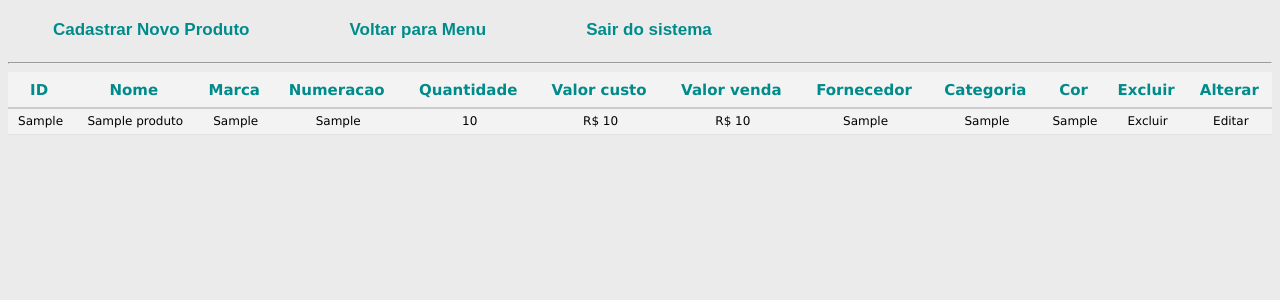
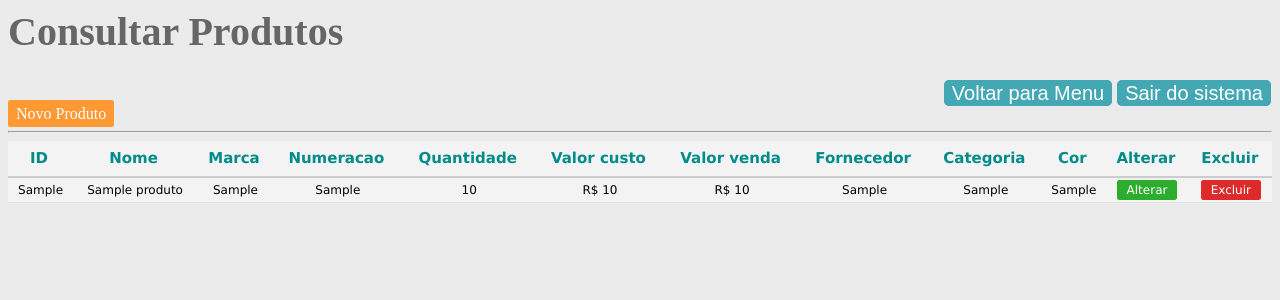
Before and after one commit to lucaskurata/TCC, a PHP site: page /PHP/consultandoProduto.php in a window 1280 px wide. Shown: the top 300 px of the page. Run offline with PHP 8.4, Linux system fonts and the light colour scheme; tables that the repository leaves empty or names only in its code hold one stand-in row (values such as "Sample post").

Commit message:
estilizando a pagina de consulta de produtos CRUD

```diff
--- a/CSS/formataTabelaCrud.css
+++ b/CSS/formataTabelaCrud.css
@@ -6,36 +6,47 @@ table {
 body{
     background-color: rgb(235, 235, 235);
 }
+
 a{
     text-align: right;
     text-decoration: none;
-    color: black;
-
+    color: white;
+    background-color: royalblue;
+    border: solid 1px black;
+    padding: 1px 7px;
+    margin-right: 1px;
+    border-radius: 3px;
+    border-color: royalblue;
 }
 
-button{
-	font-family: Arial, Helvetica, sans-serif;
-	font-size: 14px;
-	color: #ffffff;
-	padding: 9px 19px;
-	background: -webkit-gradient(
-		linear, left top, left bottom,
-		from(#008b8b),
-		to(#057852));
-	background: linear-gradient(
-		top,
-		#008b8b 0%,
-		#057852);
-	border-radius: 6px;
-	border: 2px solid #ffffff;
-	box-shadow:
-		0px 3px 11px rgba(128,125,128,0.7),
-		inset 0px 0px 1px rgba(255,255,255,1);
-	text-shadow:
-		0px -1px 0px rgba(000,000,000,0.2),
-		0px 1px 0px rgba(255,255,255,0.3);
+#excluir a{
+  text-align: right;
+  text-decoration: none;
+  color: white;
+  background-color: rgb(45, 173, 45);
+  border: solid 1px black;
+  padding: 2px 9px;
+  margin-right: 1px;
+  border-radius: 3px;
+  border-color:  rgb(45, 173, 45);
 }
 
+#editar a{
+  text-align: right;
+  text-decoration: none;
+  color: white;
+  background-color: rgb(221, 43, 43);
+  border: solid 1px;
+  padding: 2px 9px;
+  margin-right: 1px;
+  border-radius: 3px;
+  border-color: rgb(221, 43, 43);
+}
+
+h1{
+  color: #666;
+  font-size: 40px;
+}
 
 th{
     color: darkcyan;
@@ -72,140 +83,35 @@ tr:hover {
     cursor:pointer; color black;
 }
 
+.navbaresquerda{
+  text-align: center;
+  color: white;
+  border 1px solid;
+  padding: 4px 7px;
+  border-color:  rgb(255, 153, 51);
+  background-color:rgb(255, 153, 51);
+}
+
+#navbar {
+  text-align: right;
+}
 
 
-#menu-bar {
-  width: 95%;
-  margin: 0px 0px 0px 0px;
-  padding: 6px 6px 0px 0px;
-  height: 40px;
+
+#navbar a{
+  text-decoration: none;
+  font: 20px Arial, Verdana, Helvetica;
+  text-align: right;
+  padding: 1px 7px;
+  margin-right: 1px;
+  border: 1px solid #A1A1A1;
+  border-radius: 5px;
+  background-color: rgb(68, 167, 180);
+  color: white;
+  border-color:  rgb(68, 167, 180);
 }
-#menu-bar li {
-  margin: 0px 0px 6px 0px;
-  padding: 0px 35px 0px 25px;
-  float: left;
-  position: relative;
-  list-style: none;
+
+#navbar a:hover{
+  color: black;
+  border: 1px solid #666;
 }
-#menu-bar a {
-  font-weight: bold;
-  font-family: arial;
-  font-style: normal;
-  font-size: 17px;
-  color: darkcyan;
-  text-decoration: none;
-  text-align: block;
-  display: block;
-  padding: 6px 20px 6px 20px;
-  margin: 0;
-  margin-bottom: 6px;
-  border-radius: 0px;
-  -webkit-border-radius: 0px;
-  -moz-border-radius: 0px;
-}
-#menu-bar li ul li a {
-  margin: 0;
-}
-#menu-bar .active a, #menu-bar li:hover > a {
-  background: #0399D4;
-  background: linear-gradient(top,  #EBEBEB,  #A1A1A1);
-  background: -ms-linear-gradient(top,  #EBEBEB,  #A1A1A1);
-  background: -webkit-gradient(linear, left top, left bottom, from(#EBEBEB), to(#A1A1A1));
-  background: -moz-linear-gradient(top,  #EBEBEB,  #A1A1A1);
-  color: #444444;
-  -webkit-box-shadow: 0 1px 1px rgba(0, 0, 0, .2);
-  -moz-box-shadow: 0 1px 1px rgba(0, 0, 0, .2);
-  box-shadow: 0 1px 1px rgba(0, 0, 0, .2);
-  text-shadow: 0px 2px 3px #FFFFFF;
-}
-#menu-bar ul li:hover a, #menu-bar li:hover li a {
-  background: none;
-  border: none;
-  color: #666;
-  -box-shadow: none;
-  -webkit-box-shadow: none;
-  -moz-box-shadow: none;
-}
-#menu-bar ul a:hover {
-  background: #0399D4 !important;
-  background: linear-gradient(top,  #04ACEC,  #0186BA) !important;
-  background: -ms-linear-gradient(top,  #04ACEC,  #0186BA) !important;
-  background: -webkit-gradient(linear, left top, left bottom, from(#04ACEC), to(#0186BA)) !important;
-  background: -moz-linear-gradient(top,  #04ACEC,  #0186BA) !important;
-  color: #FFFFFF !important;
-  border-radius: 0;
-  -webkit-border-radius: 0;
-  -moz-border-radius: 0;
-  text-shadow: 2px 2px 3px #FFFFFF;
-}
-#menu-bar li:hover > ul {
-  display: block;
-}
-#menu-bar ul {
-  background: #DDDDDD;
-  background: linear-gradient(top,  #FFFFFF,  #CFCFCF);
-  background: -ms-linear-gradient(top,  #FFFFFF,  #CFCFCF);
-  background: -webkit-gradient(linear, left top, left bottom, from(#FFFFFF), to(#CFCFCF));
-  background: -moz-linear-gradient(top,  #FFFFFF,  #CFCFCF);
-  display: none;
-  margin: 0;
-  padding: 0;
-  width: 185px;
-  position: absolute;
-  top: 30px;
-  left: 0;
-  border: solid 1px #B4B4B4;
-  border-radius: 10px;
-  -webkit-border-radius: 10px;
-  -moz-border-radius: 10px;
-  -webkit-box-shadow: 2px 2px 3px #222222;
-  -moz-box-shadow: 2px 2px 3px #222222;
-  box-shadow: 2px 2px 3px #222222;
-}
-#menu-bar ul li {
-  float: none;
-  margin: 0;
-  padding: 0;
-}
-#menu-bar ul a {
-  padding:10px 0px 10px 15px;
-  color:#424242 !important;
-  font-size:12px;
-  font-style:normal;
-  font-family:arial;
-  font-weight: normal;
-  text-shadow: 2px 2px 3px #FFFFFF;
-}
-#menu-bar ul li:first-child > a {
-  border-top-left-radius: 10px;
-  -webkit-border-top-left-radius: 10px;
-  -moz-border-radius-topleft: 10px;
-  border-top-right-radius: 10px;
-  -webkit-border-top-right-radius: 10px;
-  -moz-border-radius-topright: 10px;
-}
-#menu-bar ul li:last-child > a {
-  border-bottom-left-radius: 10px;
-  -webkit-border-bottom-left-radius: 10px;
-  -moz-border-radius-bottomleft: 10px;
-  border-bottom-right-radius: 10px;
-  -webkit-border-bottom-right-radius: 10px;
-  -moz-border-radius-bottomright: 10px;
-}
-#menu-bar:after {
-  content: ".";
-  display: block;
-  clear: both;
-  visibility: hidden;
-  line-height: 0;
-  height: 0;
-}
-#menu-bar {
-  display: inline-block;
-}
-  html[xmlns] #menu-bar {
-  display: block;
-}
-* html #menu-bar {
-  height: 1%;
-}
--- a/HTML/cadastrarProduto.php
+++ b/HTML/cadastrarProduto.php
@@ -42,7 +42,7 @@ require "../PHP/funcoesProduto.php";
   <body>
     <a href = "../HTML/menu.html"><img src="../IMAGENS/logo.png" width="100" height="50"></a>
   <div class="navegacao">
-    <a href="../HTML/menu.html">Voltar</a>
+    <a href="../PHP/consultandoProduto.php">Voltar</a>
   </div>
 
   <hr/>
--- a/PHP/consultandoProduto.php
+++ b/PHP/consultandoProduto.php
@@ -9,19 +9,12 @@ require "conexao.php";
  <title>Resultado da pesquisa</title>
 </head>
 <body>
-<ul id="menu-bar">
-
- <li><a href= "../HTML/cadastrarProduto.php">Cadastrar Novo Produto</a>
-
- <li><a href="../HTML/menu.html">Voltar para Menu</a>
-
- </li>
-
- </li>
-
- <li><a href="../HTML/index.html">Sair do sistema</a></li>
-
-</ul>
+<h1>Consultar Produtos</h1>
+<div id = "navbar">
+  <a href="../HTML/menu.html">Voltar para Menu</a>
+  <a href="../HTML/index.html">Sair do sistema</a>
+</div>
+<a class = "navbaresquerda" href= "../HTML/cadastrarProduto.php">Novo Produto</a>
 
  <hr/>
  <form action = "editarProduto.php" method = "get">
@@ -38,8 +31,8 @@ require "conexao.php";
       <th>Fornecedor</th>
       <th>Categoria</th>
       <th>Cor</th>
+      <th>Alterar</th>
       <th>Excluir</th>
-      <th>Alterar</th>
     </tr>
   </thead>
   <tbody>
@@ -77,9 +70,9 @@ while ($registro = mysqli_fetch_array($result)){
     <td><?php echo $registro['fornecedor']; ?></td>
     <td><?php echo $registro['categoria_produto']; ?></td>
     <td><?php echo $registro['cor']; ?></td>
-    <td><a href="deletarProduto.php?id=<?php echo $registro['codProduto'] ?>"
+    <td id = "excluir"><a href = "editarProduto.php?id=<?php echo $registro['codProduto'] ?>">Alterar</a></td>
+    <td id = "editar"><a href="deletarProduto.php?id=<?php echo $registro['codProduto'] ?>"
     onclick="return confirm('Tem certeza que deseja excluir este registro?')">Excluir</a></td>
-    <td><a href = "editarProduto.php?id=<?php echo $registro['codProduto'] ?>">Editar</a></td>
   </tr>
     <?php } ?>
 </form>
```
Also changed, not shown: IMAGENS/excluir.png (added).
